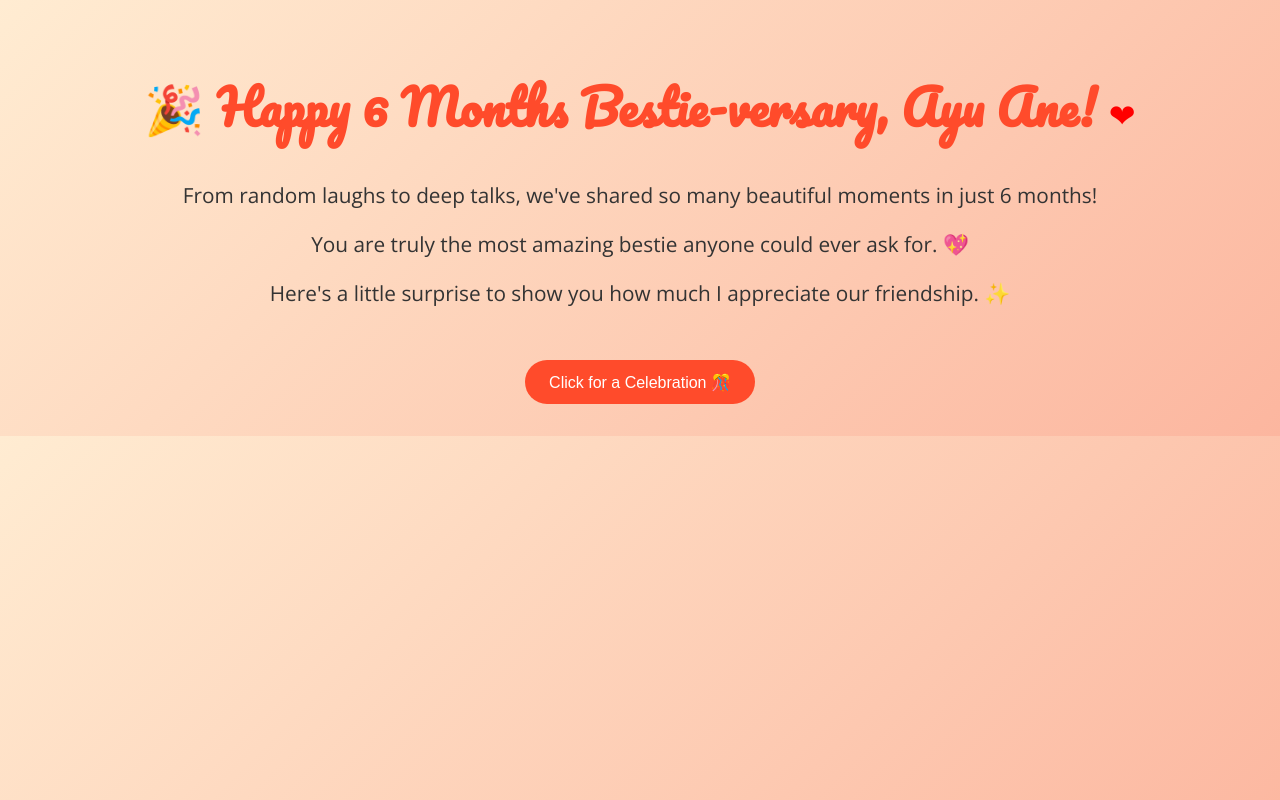
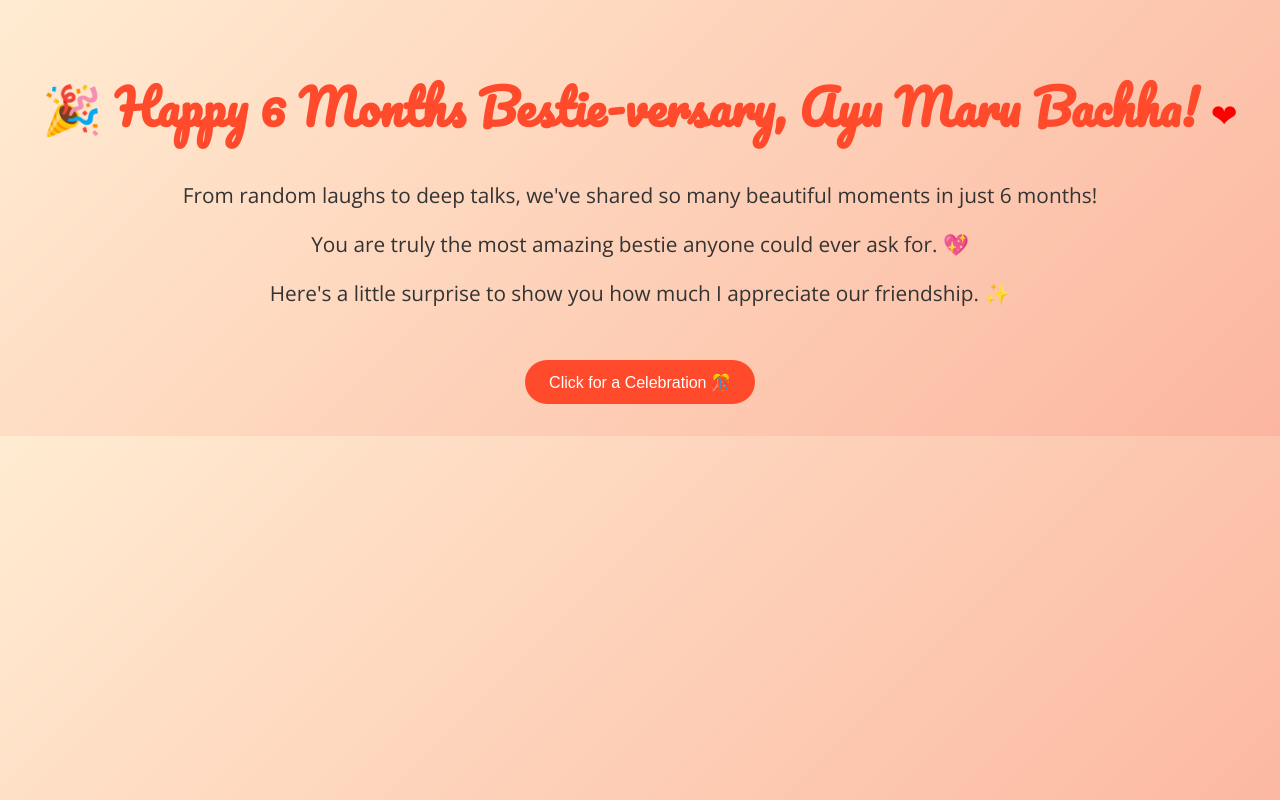
Before and after one commit to SMIT18102002/surprise, a plain HTML site: page index.html in a window 1280 px wide. Drawn offline with nearby package versions, Linux system fonts and the light colour scheme.

Commit message:
Update index.html

```diff
--- a/index.html
+++ b/index.html
@@ -122,7 +122,7 @@
 <body>
   <canvas class="confetti"></canvas>
   <div class="container">
-    <h1>🎉 Happy 6 Months Bestie-versary, Ayu Ane! <span class="heart">❤</span></h1>
+    <h1>🎉 Happy 6 Months Bestie-versary, Ayu Maru Bachha! <span class="heart">❤</span></h1>
     <div class="message">
       <p>From random laughs to deep talks, we've shared so many beautiful moments in just 6 months!</p>
       <p>You are truly the most amazing bestie anyone could ever ask for. 💖</p>
```
